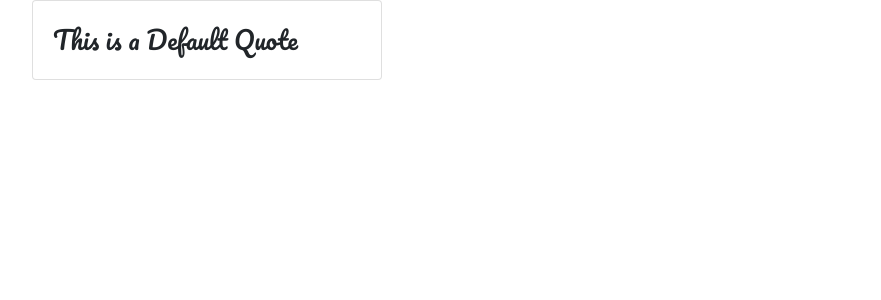
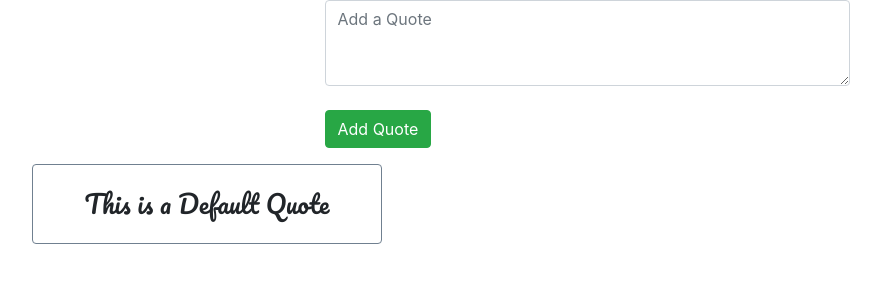
Before and after one commit to manojnaidu619/Quote-world, a Vue app: page / in a window 1280 px wide. Shown: the top 300 px of the page, without its empty margins (53-934 px from the left). Built offline with nearby package versions, Linux system fonts and the light colour scheme.

Commit message:
Added Textarea

```diff
--- a/src/App.vue
+++ b/src/App.vue
@@ -1,6 +1,7 @@
 <template>
   <div id="app">
     <div class="container">
+      <add-quote :quotes='quotes'></add-quote>
       <quote-grid :quotes='quotes'></quote-grid>
     </div>
   </div>
@@ -8,6 +9,7 @@
 
 <script>
 import QuoteGrid from './components/QuoteGrid.vue'
+import AddQuote from './components/AddQuote.vue'
 export default {
  data(){
    return {
@@ -17,7 +19,8 @@ export default {
    }
  },
  components:{
-   'quote-grid' : QuoteGrid
+   'quote-grid' : QuoteGrid,
+   'add-quote' : AddQuote
  }
 }
 </script>
--- /dev/null
+++ b/src/components/AddQuote.vue
@@ -0,0 +1,22 @@
+<template>
+  <div class="container">
+    <div class="row justify-content-center">
+      <div class="col-6">
+        <form>
+          <div class="form-group">
+            <textarea class="form-control" placeholder="Add a Quote" rows="3"></textarea><br>
+            <button type="button" class="btn btn-success btn-large" name="button">Add Quote</button>
+          </div>
+        </form>
+      </div>
+    </div>
+  </div>
+</template>
+
+<script>
+
+</script>
+
+<style>
+
+</style>
--- a/src/components/QuoteGrid.vue
+++ b/src/components/QuoteGrid.vue
@@ -20,5 +20,9 @@
  .card-body{
    font-family: 'Pacifico', cursive;
    font-size: 25px;
+   text-align: center;
+  }
+  .card{
+    border: 0.2px solid slategray;
   }
 </style>
```
